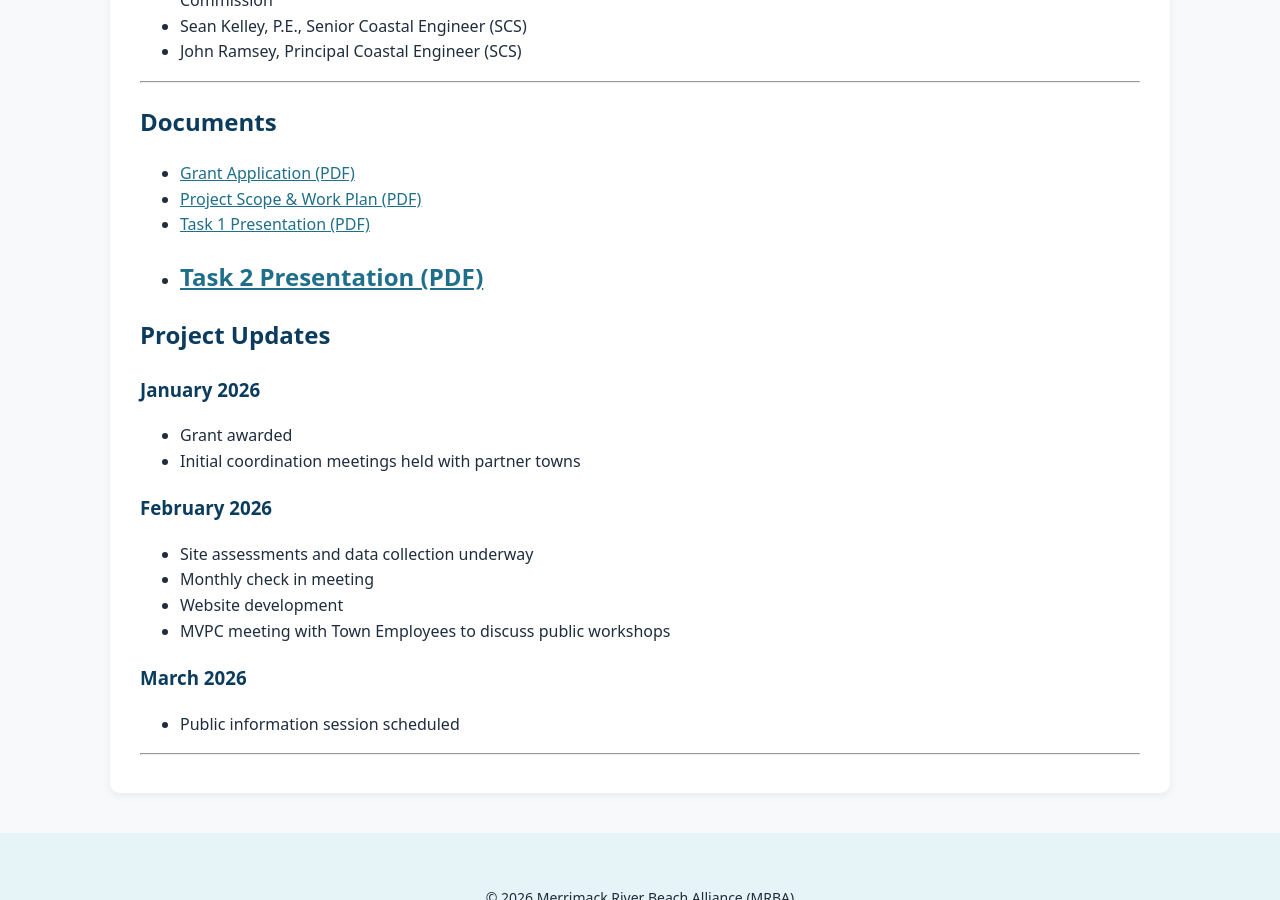
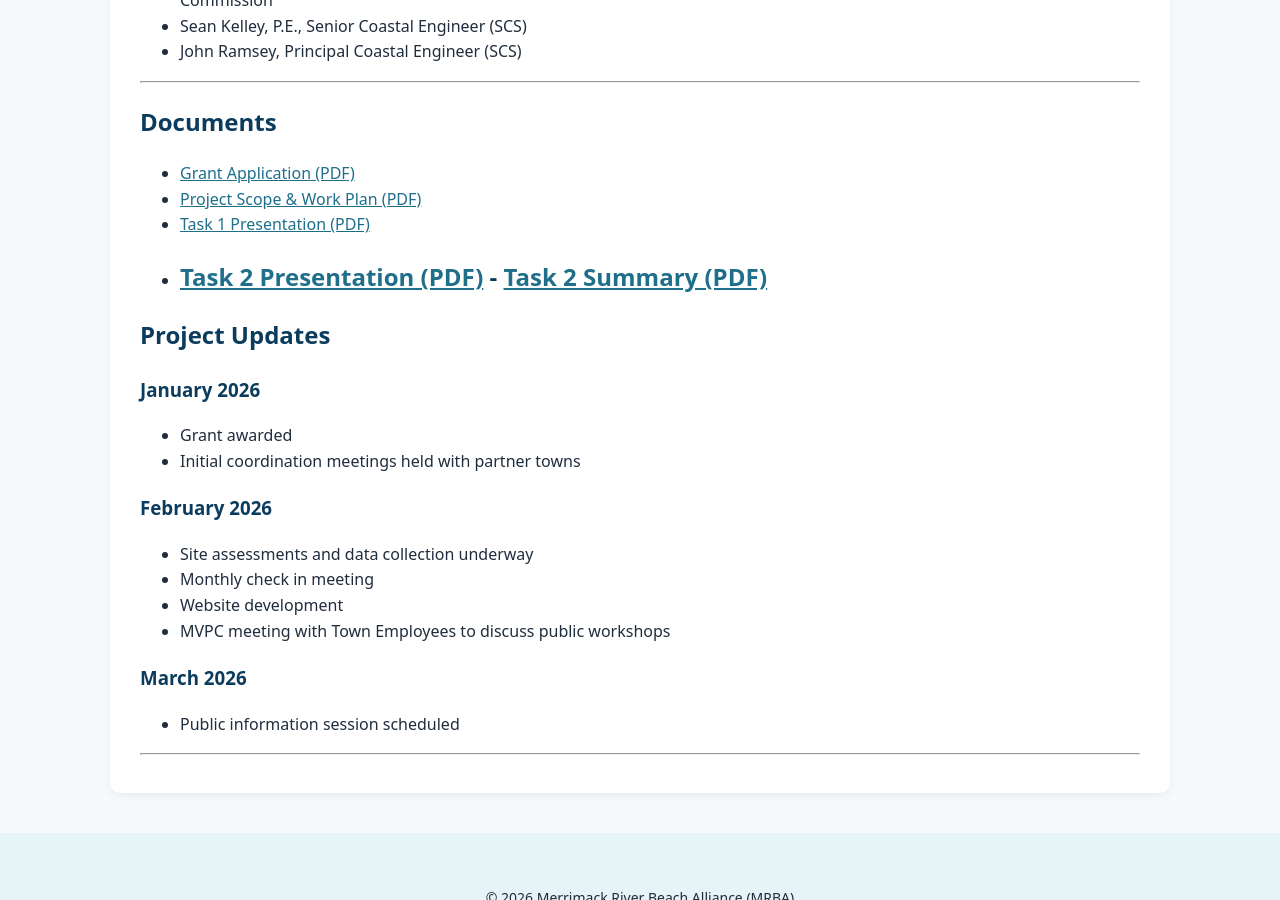
Before and after one commit to MAMRBAGOV/mamrba.gov, a Jekyll site: the page built from czm-grant.md, in a window 1280 px wide and 900 px high, scrolled down 1757 px. Built offline with Jekyll 4.4.1, drawn with Linux system fonts in a browser that asks for light colours.

Commit message:
Update czm-grant.md

```diff
--- a/czm-grant.md
+++ b/czm-grant.md
@@ -49,7 +49,7 @@ The project exemplifies local and regional partnerships by bringing together thr
 - [Grant Application (PDF)](/assets/docs/CZM_Grant_Application.pdf)
 - [Project Scope & Work Plan (PDF)](/assets/docs/CZM_Project_Scope.pdf)
 - [Task 1 Presentation (PDF)](/assets/docs/SCS-Kick-off-Presentation-20260106.pdf)
-- [Task 2 Presentation (PDF)](/assets/docs/UpdateMtg1Slides_02102026_MAUpperNS)
+- [Task 2 Presentation (PDF)](/assets/docs/UpdateMtg1Slides_02102026_MAUpperNS) - [Task 2 Summary (PDF)](/assets/docs/Task2Summary_02102026_MAUpperNS.pdf)
 ---
 
 ## Project Updates
```
